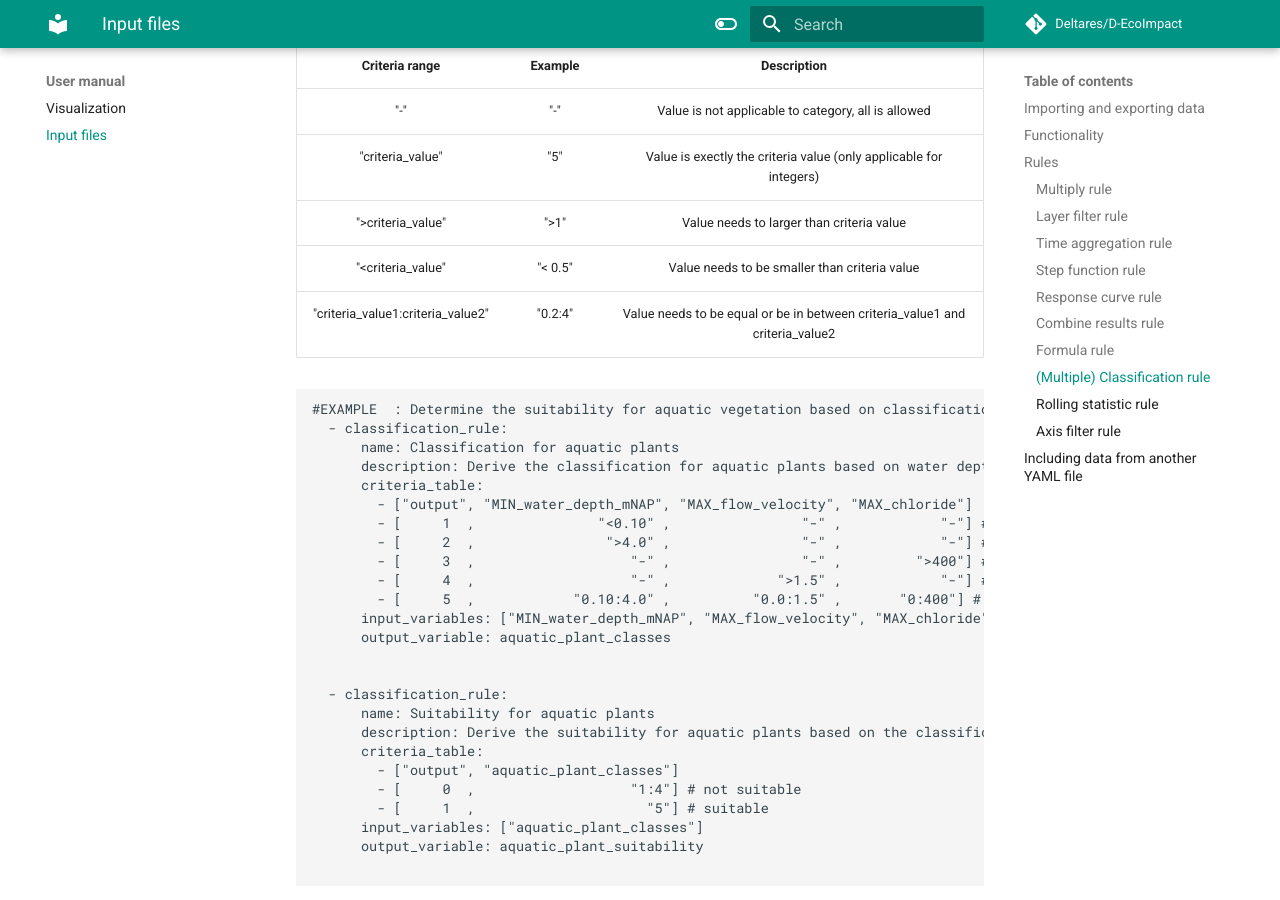
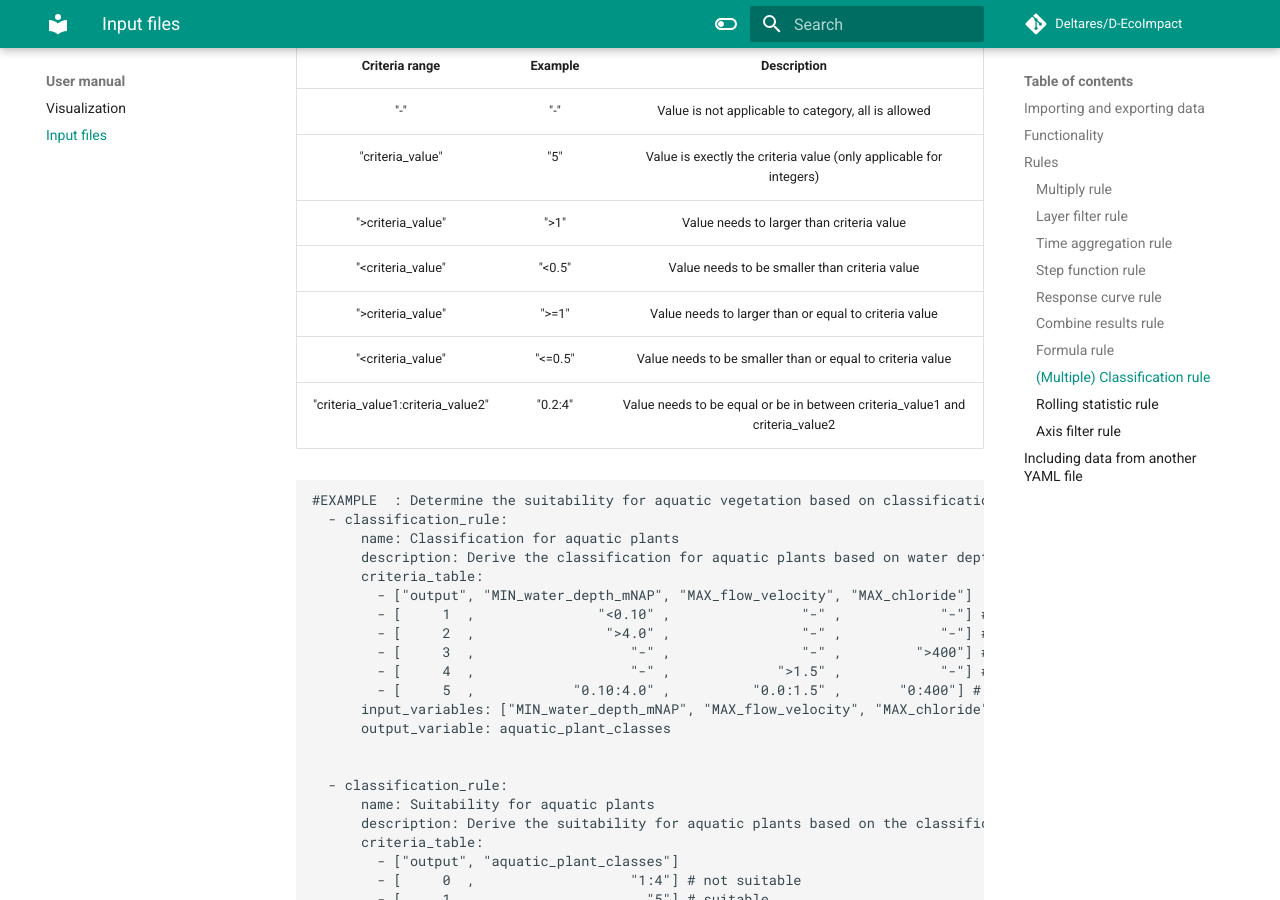
Before and after one commit to Deltares/D-EcoImpact, an MkDocs documentation site: the page built from docs/manual/input.md, in a window 1280 px wide and 900 px high, scrolled down 15410 px. Built offline with MkDocs 1.6.1 and Material for MkDocs 9.7.7, drawn with Linux system fonts in a browser that asks for light colours; comment, search, counter and statistics services are not loaded; the version menu is left out.

Commit message:
update manual

````diff
--- a/docs/manual/input.md
+++ b/docs/manual/input.md
@@ -475,7 +475,9 @@ Criteria ranges available are:
 | "-" | "-" | Value is not applicable to category, all is allowed |
 | "criteria_value" | "5" | Value is exectly the criteria value (only applicable for integers) |
 | ">criteria_value" | ">1" | Value needs to larger than criteria value |
-| "<criteria_value" | "< 0.5" | Value needs to be smaller than criteria value |
+| "<criteria_value" | "<0.5" | Value needs to be smaller than criteria value |
+| ">criteria_value" | ">=1" | Value needs to larger than or equal to criteria value |
+| "<criteria_value" | "<=0.5" | Value needs to be smaller than or equal to criteria value |
 | "criteria_value1:criteria_value2" | "0.2:4" | Value needs to be equal or be in between criteria_value1 and criteria_value2 |
 
 ```
````
